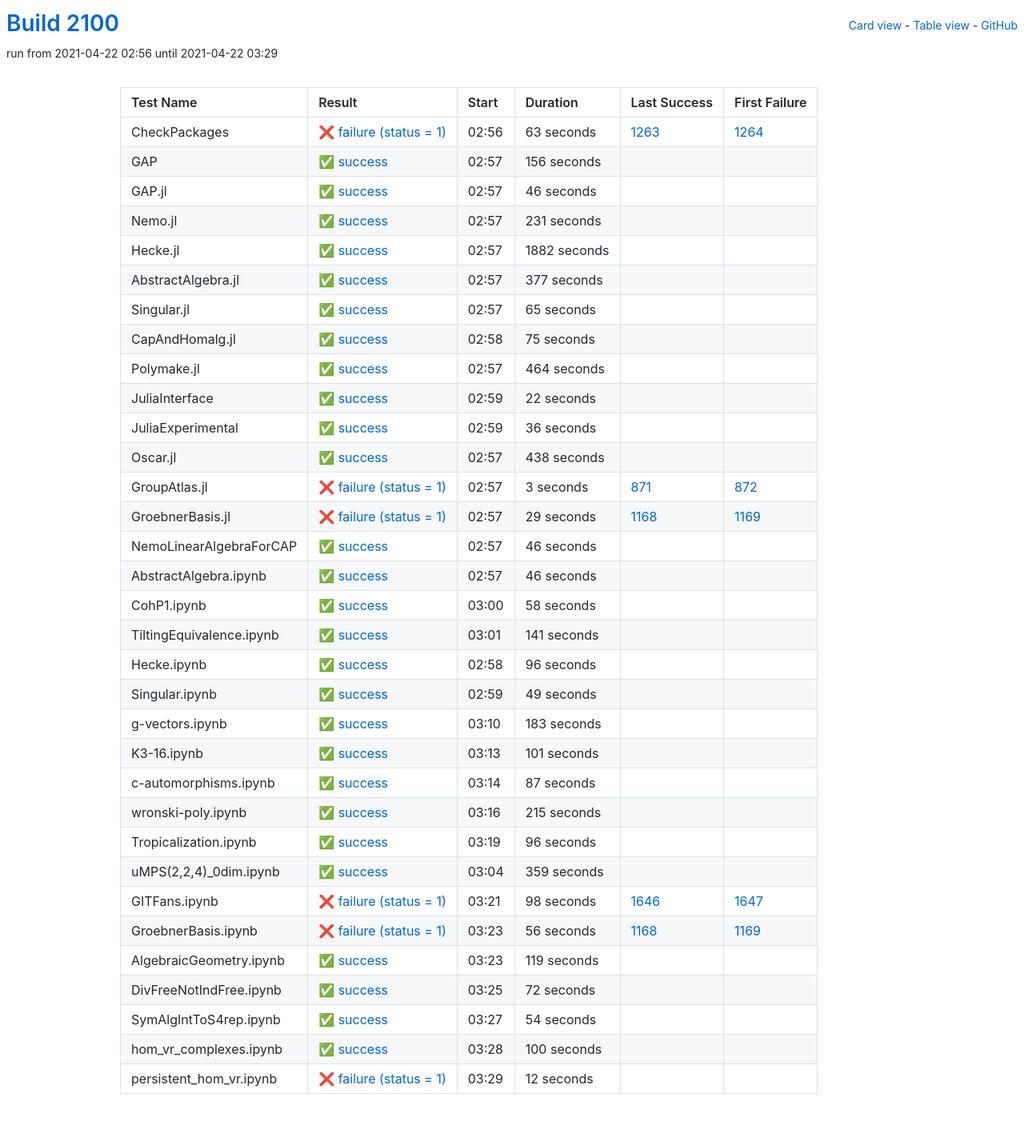
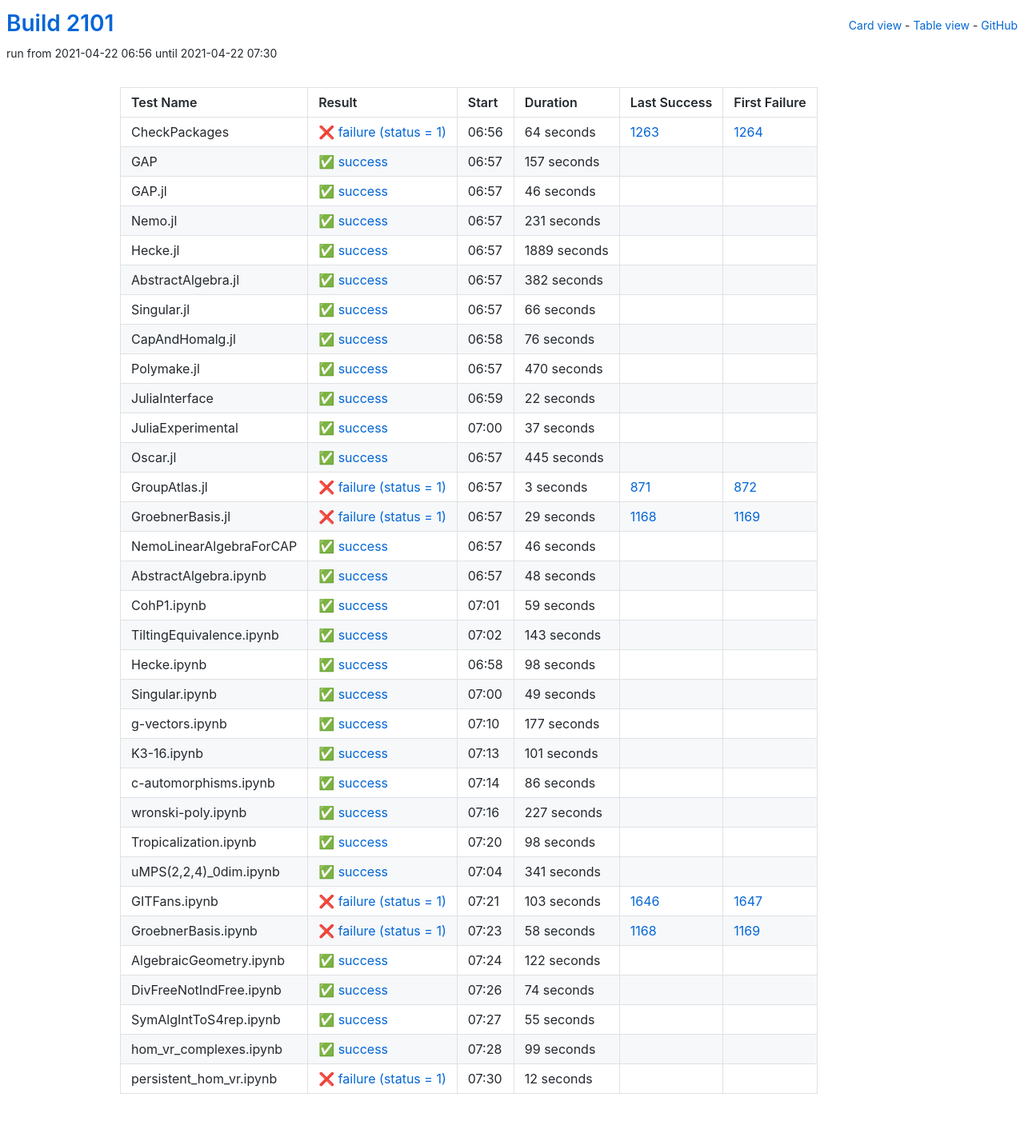
Before and after one commit to oscar-system/oscar-ci-status-stable, a Jekyll site: the page built from table.html, in a window 1280 px wide. Shown: the whole page at 80% size. Built offline with Jekyll 4.4.1, drawn with Linux system fonts in a browser that asks for light colours.

Commit message:
Build #2101

```diff
--- a/_data/ci.yml
+++ b/_data/ci.yml
@@ -1,6 +1,6 @@
 ---
-build: 2100
-build_url: https://oscarci.mathematik.uni-kl.de/job/oscar-stable/2100/
+build: 2101
+build_url: https://oscarci.mathematik.uni-kl.de/job/oscar-stable/2101/
 job: oscar-stable
 organization: oscar-system
 repo: oscar-ci-status-stable
@@ -8,32 +8,32 @@ repourl: https://github.com/oscar-system/oscar-ci-status-stable
 tests:
 - name: CheckPackages
   id: checkpackages
-  log: https://oscarci.mathematik.uni-kl.de/job/oscar-stable/2100/artifact/logs/build-2100/CheckPackages.log
-  start: 2021-04-22 02:56
+  log: https://oscarci.mathematik.uni-kl.de/job/oscar-stable/2101/artifact/logs/build-2101/CheckPackages.log
+  start: 2021-04-22 06:56
   success: false
   exitcode: 1
   status: failure
-  duration: 63
+  duration: 64
   last_success: 1263
   last_success_url: https://oscarci.mathematik.uni-kl.de/job/oscar-stable/1263/
   first_failure: 1264
   first_failure_url: https://oscarci.mathematik.uni-kl.de/job/oscar-stable/1264/
 - name: GAP
   id: gap
-  log: https://oscarci.mathematik.uni-kl.de/job/oscar-stable/2100/artifact/logs/build-2100/GAP.log
-  start: 2021-04-22 02:57
+  log: https://oscarci.mathematik.uni-kl.de/job/oscar-stable/2101/artifact/logs/build-2101/GAP.log
+  start: 2021-04-22 06:57
   success: true
   exitcode: 0
   status: success
-  duration: 156
+  duration: 157
   last_success: false
   last_success_url:
   first_failure: false
   first_failure_url:
 - name: GAP.jl
   id: gap-jl
-  log: https://oscarci.mathematik.uni-kl.de/job/oscar-stable/2100/artifact/logs/build-2100/GAP.jl.log
-  start: 2021-04-22 02:57
+  log: https://oscarci.mathematik.uni-kl.de/job/oscar-stable/2101/artifact/logs/build-2101/GAP.jl.log
+  start: 2021-04-22 06:57
   success: true
   exitcode: 0
   status: success
@@ -44,8 +44,8 @@ tests:
   first_failure_url:
 - name: Nemo.jl
   id: nemo-jl
-  log: https://oscarci.mathematik.uni-kl.de/job/oscar-stable/2100/artifact/logs/build-2100/Nemo.jl.log
-  start: 2021-04-22 02:57
+  log: https://oscarci.mathematik.uni-kl.de/job/oscar-stable/2101/artifact/logs/build-2101/Nemo.jl.log
+  start: 2021-04-22 06:57
   success: true
   exitcode: 0
   status: success
@@ -56,68 +56,68 @@ tests:
   first_failure_url:
 - name: Hecke.jl
   id: hecke-jl
-  log: https://oscarci.mathematik.uni-kl.de/job/oscar-stable/2100/artifact/logs/build-2100/Hecke.jl.log
-  start: 2021-04-22 02:57
+  log: https://oscarci.mathematik.uni-kl.de/job/oscar-stable/2101/artifact/logs/build-2101/Hecke.jl.log
+  start: 2021-04-22 06:57
   success: true
   exitcode: 0
   status: success
-  duration: 1882
+  duration: 1889
   last_success: false
   last_success_url:
   first_failure: false
   first_failure_url:
 - name: AbstractAlgebra.jl
   id: abstractalgebra-jl
-  log: https://oscarci.mathematik.uni-kl.de/job/oscar-stable/2100/artifact/logs/build-2100/AbstractAlgebra.jl.log
-  start: 2021-04-22 02:57
+  log: https://oscarci.mathematik.uni-kl.de/job/oscar-stable/2101/artifact/logs/build-2101/AbstractAlgebra.jl.log
+  start: 2021-04-22 06:57
   success: true
   exitcode: 0
   status: success
-  duration: 377
+  duration: 382
   last_success: false
   last_success_url:
   first_failure: false
   first_failure_url:
 - name: Singular.jl
   id: singular-jl
-  log: https://oscarci.mathematik.uni-kl.de/job/oscar-stable/2100/artifact/logs/build-2100/Singular.jl.log
-  start: 2021-04-22 02:57
+  log: https://oscarci.mathematik.uni-kl.de/job/oscar-stable/2101/artifact/logs/build-2101/Singular.jl.log
+  start: 2021-04-22 06:57
   success: true
   exitcode: 0
   status: success
-  duration: 65
+  duration: 66
   last_success: false
   last_success_url:
   first_failure: false
   first_failure_url:
 - name: CapAndHomalg.jl
   id: capandhomalg-jl
-  log: https://oscarci.mathematik.uni-kl.de/job/oscar-stable/2100/artifact/logs/build-2100/CapAndHomalg.jl.log
-  start: 2021-04-22 02:58
+  log: https://oscarci.mathematik.uni-kl.de/job/oscar-stable/2101/artifact/logs/build-2101/CapAndHomalg.jl.log
+  start: 2021-04-22 06:58
   success: true
   exitcode: 0
   status: success
-  duration: 75
+  duration: 76
   last_success: false
   last_success_url:
   first_failure: false
   first_failure_url:
 - name: Polymake.jl
   id: polymake-jl
-  log: https://oscarci.mathematik.uni-kl.de/job/oscar-stable/2100/artifact/logs/build-2100/Polymake.jl.log
-  start: 2021-04-22 02:57
+  log: https://oscarci.mathematik.uni-kl.de/job/oscar-stable/2101/artifact/logs/build-2101/Polymake.jl.log
+  start: 2021-04-22 06:57
   success: true
   exitcode: 0
   status: success
-  duration: 464
+  duration: 470
   last_success: false
   last_success_url:
   first_failure: false
   first_failure_url:
 - name: JuliaInterface
   id: juliainterface
-  log: https://oscarci.mathematik.uni-kl.de/job/oscar-stable/2100/artifact/logs/build-2100/JuliaInterface.log
-  start: 2021-04-22 02:59
+  log: https://oscarci.mathematik.uni-kl.de/job/oscar-stable/2101/artifact/logs/build-2101/JuliaInterface.log
+  start: 2021-04-22 06:59
   success: true
   exitcode: 0
   status: success
@@ -128,32 +128,32 @@ tests:
   first_failure_url:
 - name: JuliaExperimental
   id: juliaexperimental
-  log: https://oscarci.mathematik.uni-kl.de/job/oscar-stable/2100/artifact/logs/build-2100/JuliaExperimental.log
-  start: 2021-04-22 02:59
+  log: https://oscarci.mathematik.uni-kl.de/job/oscar-stable/2101/artifact/logs/build-2101/JuliaExperimental.log
+  start: 2021-04-22 07:00
   success: true
   exitcode: 0
   status: success
-  duration: 36
+  duration: 37
   last_success: false
   last_success_url:
   first_failure: false
   first_failure_url:
 - name: Oscar.jl
   id: oscar-jl
-  log: https://oscarci.mathematik.uni-kl.de/job/oscar-stable/2100/artifact/logs/build-2100/Oscar.jl.log
-  start: 2021-04-22 02:57
+  log: https://oscarci.mathematik.uni-kl.de/job/oscar-stable/2101/artifact/logs/build-2101/Oscar.jl.log
+  start: 2021-04-22 06:57
   success: true
   exitcode: 0
   status: success
-  duration: 438
+  duration: 445
   last_success: false
   last_success_url:
   first_failure: false
   first_failure_url:
 - name: GroupAtlas.jl
   id: groupatlas-jl
-  log: https://oscarci.mathematik.uni-kl.de/job/oscar-stable/2100/artifact/logs/build-2100/GroupAtlas.jl.log
-  start: 2021-04-22 02:57
+  log: https://oscarci.mathematik.uni-kl.de/job/oscar-stable/2101/artifact/logs/build-2101/GroupAtlas.jl.log
+  start: 2021-04-22 06:57
   success: false
   exitcode: 1
   status: failure
@@ -164,8 +164,8 @@ tests:
   first_failure_url: https://oscarci.mathematik.uni-kl.de/job/oscar-stable/872/
 - name: GroebnerBasis.jl
   id: groebnerbasis-jl
-  log: https://oscarci.mathematik.uni-kl.de/job/oscar-stable/2100/artifact/logs/build-2100/GroebnerBasis.jl.log
-  start: 2021-04-22 02:57
+  log: https://oscarci.mathematik.uni-kl.de/job/oscar-stable/2101/artifact/logs/build-2101/GroebnerBasis.jl.log
+  start: 2021-04-22 06:57
   success: false
   exitcode: 1
   status: failure
@@ -176,8 +176,8 @@ tests:
   first_failure_url: https://oscarci.mathematik.uni-kl.de/job/oscar-stable/1169/
 - name: NemoLinearAlgebraForCAP
   id: nemolinearalgebraforcap
-  log: https://oscarci.mathematik.uni-kl.de/job/oscar-stable/2100/artifact/logs/build-2100/NemoLinearAlgebraForCAP.log
-  start: 2021-04-22 02:57
+  log: https://oscarci.mathematik.uni-kl.de/job/oscar-stable/2101/artifact/logs/build-2101/NemoLinearAlgebraForCAP.log
+  start: 2021-04-22 06:57
   success: true
   exitcode: 0
   status: success
@@ -188,56 +188,56 @@ tests:
   first_failure_url:
 - name: AbstractAlgebra.ipynb
   id: abstractalgebra-ipynb
-  log: https://oscarci.mathematik.uni-kl.de/job/oscar-stable/2100/artifact/logs/build-2100/AbstractAlgebra.ipynb.log
-  start: 2021-04-22 02:57
+  log: https://oscarci.mathematik.uni-kl.de/job/oscar-stable/2101/artifact/logs/build-2101/AbstractAlgebra.ipynb.log
+  start: 2021-04-22 06:57
   success: true
   exitcode: 0
   status: success
-  duration: 46
+  duration: 48
   last_success: false
   last_success_url:
   first_failure: false
   first_failure_url:
 - name: CohP1.ipynb
   id: cohp1-ipynb
-  log: https://oscarci.mathematik.uni-kl.de/job/oscar-stable/2100/artifact/logs/build-2100/CohP1.ipynb.log
-  start: 2021-04-22 03:00
+  log: https://oscarci.mathematik.uni-kl.de/job/oscar-stable/2101/artifact/logs/build-2101/CohP1.ipynb.log
+  start: 2021-04-22 07:01
   success: true
   exitcode: 0
   status: success
-  duration: 58
+  duration: 59
   last_success: false
   last_success_url:
   first_failure: false
   first_failure_url:
 - name: TiltingEquivalence.ipynb
   id: tiltingequivalence-ipynb
-  log: https://oscarci.mathematik.uni-kl.de/job/oscar-stable/2100/artifact/logs/build-2100/TiltingEquivalence.ipynb.log
-  start: 2021-04-22 03:01
+  log: https://oscarci.mathematik.uni-kl.de/job/oscar-stable/2101/artifact/logs/build-2101/TiltingEquivalence.ipynb.log
+  start: 2021-04-22 07:02
   success: true
   exitcode: 0
   status: success
-  duration: 141
+  duration: 143
   last_success: false
   last_success_url:
   first_failure: false
   first_failure_url:
 - name: Hecke.ipynb
   id: hecke-ipynb
-  log: https://oscarci.mathematik.uni-kl.de/job/oscar-stable/2100/artifact/logs/build-2100/Hecke.ipynb.log
-  start: 2021-04-22 02:58
+  log: https://oscarci.mathematik.uni-kl.de/job/oscar-stable/2101/artifact/logs/build-2101/Hecke.ipynb.log
+  start: 2021-04-22 06:58
   success: true
   exitcode: 0
   status: success
-  duration: 96
+  duration: 98
   last_success: false
   last_success_url:
   first_failure: false
   first_failure_url:
 - name: Singular.ipynb
   id: singular-ipynb
-  log: https://oscarci.mathematik.uni-kl.de/job/oscar-stable/2100/artifact/logs/build-2100/Singular.ipynb.log
-  start: 2021-04-22 02:59
+  log: https://oscarci.mathematik.uni-kl.de/job/oscar-stable/2101/artifact/logs/build-2101/Singular.ipynb.log
+  start: 2021-04-22 07:00
   success: true
   exitcode: 0
   status: success
@@ -248,20 +248,20 @@ tests:
   first_failure_url:
 - name: g-vectors.ipynb
   id: g-vectors-ipynb
-  log: https://oscarci.mathematik.uni-kl.de/job/oscar-stable/2100/artifact/logs/build-2100/g-vectors.ipynb.log
-  start: 2021-04-22 03:10
+  log: https://oscarci.mathematik.uni-kl.de/job/oscar-stable/2101/artifact/logs/build-2101/g-vectors.ipynb.log
+  start: 2021-04-22 07:10
   success: true
   exitcode: 0
   status: success
-  duration: 183
+  duration: 177
   last_success: false
   last_success_url:
   first_failure: false
   first_failure_url:
 - name: K3-16.ipynb
   id: k3-16-ipynb
-  log: https://oscarci.mathematik.uni-kl.de/job/oscar-stable/2100/artifact/logs/build-2100/K3-16.ipynb.log
-  start: 2021-04-22 03:13
+  log: https://oscarci.mathematik.uni-kl.de/job/oscar-stable/2101/artifact/logs/build-2101/K3-16.ipynb.log
+  start: 2021-04-22 07:13
   success: true
   exitcode: 0
   status: success
@@ -272,128 +272,128 @@ tests:
   first_failure_url:
 - name: c-automorphisms.ipynb
   id: c-automorphisms-ipynb
-  log: https://oscarci.mathematik.uni-kl.de/job/oscar-stable/2100/artifact/logs/build-2100/c-automorphisms.ipynb.log
-  start: 2021-04-22 03:14
+  log: https://oscarci.mathematik.uni-kl.de/job/oscar-stable/2101/artifact/logs/build-2101/c-automorphisms.ipynb.log
+  start: 2021-04-22 07:14
   success: true
   exitcode: 0
   status: success
-  duration: 87
+  duration: 86
   last_success: false
   last_success_url:
   first_failure: false
   first_failure_url:
 - name: wronski-poly.ipynb
   id: wronski-poly-ipynb
-  log: https://oscarci.mathematik.uni-kl.de/job/oscar-stable/2100/artifact/logs/build-2100/wronski-poly.ipynb.log
-  start: 2021-04-22 03:16
+  log: https://oscarci.mathematik.uni-kl.de/job/oscar-stable/2101/artifact/logs/build-2101/wronski-poly.ipynb.log
+  start: 2021-04-22 07:16
   success: true
   exitcode: 0
   status: success
-  duration: 215
+  duration: 227
   last_success: false
   last_success_url:
   first_failure: false
   first_failure_url:
 - name: Tropicalization.ipynb
   id: tropicalization-ipynb
-  log: https://oscarci.mathematik.uni-kl.de/job/oscar-stable/2100/artifact/logs/build-2100/Tropicalization.ipynb.log
-  start: 2021-04-22 03:19
+  log: https://oscarci.mathematik.uni-kl.de/job/oscar-stable/2101/artifact/logs/build-2101/Tropicalization.ipynb.log
+  start: 2021-04-22 07:20
   success: true
   exitcode: 0
   status: success
-  duration: 96
+  duration: 98
   last_success: false
   last_success_url:
   first_failure: false
   first_failure_url:
 - name: uMPS(2,2,4)_0dim.ipynb
   id: umps-2-2-4-0dim-ipynb
-  log: https://oscarci.mathematik.uni-kl.de/job/oscar-stable/2100/artifact/logs/build-2100/uMPS-2-2-4-_0dim.ipynb.log
-  start: 2021-04-22 03:04
+  log: https://oscarci.mathematik.uni-kl.de/job/oscar-stable/2101/artifact/logs/build-2101/uMPS-2-2-4-_0dim.ipynb.log
+  start: 2021-04-22 07:04
   success: true
   exitcode: 0
   status: success
-  duration: 359
+  duration: 341
   last_success: false
   last_success_url:
   first_failure: false
   first_failure_url:
 - name: GITFans.ipynb
   id: gitfans-ipynb
-  log: https://oscarci.mathematik.uni-kl.de/job/oscar-stable/2100/artifact/logs/build-2100/GITFans.ipynb.log
-  start: 2021-04-22 03:21
+  log: https://oscarci.mathematik.uni-kl.de/job/oscar-stable/2101/artifact/logs/build-2101/GITFans.ipynb.log
+  start: 2021-04-22 07:21
   success: false
   exitcode: 1
   status: failure
-  duration: 98
+  duration: 103
   last_success: 1646
   last_success_url: https://oscarci.mathematik.uni-kl.de/job/oscar-stable/1646/
   first_failure: 1647
   first_failure_url: https://oscarci.mathematik.uni-kl.de/job/oscar-stable/1647/
 - name: GroebnerBasis.ipynb
   id: groebnerbasis-ipynb
-  log: https://oscarci.mathematik.uni-kl.de/job/oscar-stable/2100/artifact/logs/build-2100/GroebnerBasis.ipynb.log
-  start: 2021-04-22 03:23
+  log: https://oscarci.mathematik.uni-kl.de/job/oscar-stable/2101/artifact/logs/build-2101/GroebnerBasis.ipynb.log
+  start: 2021-04-22 07:23
   success: false
   exitcode: 1
   status: failure
-  duration: 56
+  duration: 58
   last_success: 1168
   last_success_url: https://oscarci.mathematik.uni-kl.de/job/oscar-stable/1168/
   first_failure: 1169
   first_failure_url: https://oscarci.mathematik.uni-kl.de/job/oscar-stable/1169/
 - name: AlgebraicGeometry.ipynb
   id: algebraicgeometry-ipynb
-  log: https://oscarci.mathematik.uni-kl.de/job/oscar-stable/2100/artifact/logs/build-2100/AlgebraicGeometry.ipynb.log
-  start: 2021-04-22 03:23
+  log: https://oscarci.mathematik.uni-kl.de/job/oscar-stable/2101/artifact/logs/build-2101/AlgebraicGeometry.ipynb.log
+  start: 2021-04-22 07:24
   success: true
   exitcode: 0
   status: success
-  duration: 119
+  duration: 122
   last_success: false
   last_success_url:
   first_failure: false
   first_failure_url:
 - name: DivFreeNotIndFree.ipynb
   id: divfreenotindfree-ipynb
-  log: https://oscarci.mathematik.uni-kl.de/job/oscar-stable/2100/artifact/logs/build-2100/DivFreeNotIndFree.ipynb.log
-  start: 2021-04-22 03:25
+  log: https://oscarci.mathematik.uni-kl.de/job/oscar-stable/2101/artifact/logs/build-2101/DivFreeNotIndFree.ipynb.log
+  start: 2021-04-22 07:26
   success: true
   exitcode: 0
   status: success
-  duration: 72
+  duration: 74
   last_success: false
   last_success_url:
   first_failure: false
   first_failure_url:
 - name: SymAlgIntToS4rep.ipynb
   id: symalginttos4rep-ipynb
-  log: https://oscarci.mathematik.uni-kl.de/job/oscar-stable/2100/artifact/logs/build-2100/SymAlgIntToS4rep.ipynb.log
-  start: 2021-04-22 03:27
+  log: https://oscarci.mathematik.uni-kl.de/job/oscar-stable/2101/artifact/logs/build-2101/SymAlgIntToS4rep.ipynb.log
+  start: 2021-04-22 07:27
   success: true
   exitcode: 0
   status: success
-  duration: 54
+  duration: 55
   last_success: false
   last_success_url:
   first_failure: false
   first_failure_url:
 - name: hom_vr_complexes.ipynb
   id: hom-vr-complexes-ipynb
-  log: https://oscarci.mathematik.uni-kl.de/job/oscar-stable/2100/artifact/logs/build-2100/hom_vr_complexes.ipynb.log
-  start: 2021-04-22 03:28
+  log: https://oscarci.mathematik.uni-kl.de/job/oscar-stable/2101/artifact/logs/build-2101/hom_vr_complexes.ipynb.log
+  start: 2021-04-22 07:28
   success: true
   exitcode: 0
   status: success
-  duration: 100
+  duration: 99
   last_success: false
   last_success_url:
   first_failure: false
   first_failure_url:
 - name: persistent_hom_vr.ipynb
   id: persistent-hom-vr-ipynb
-  log: https://oscarci.mathematik.uni-kl.de/job/oscar-stable/2100/artifact/logs/build-2100/persistent_hom_vr.ipynb.log
-  start: 2021-04-22 03:29
+  log: https://oscarci.mathematik.uni-kl.de/job/oscar-stable/2101/artifact/logs/build-2101/persistent_hom_vr.ipynb.log
+  start: 2021-04-22 07:30
   success: false
   exitcode: 1
   status: failure
```
Also changed, not shown: README.md.
